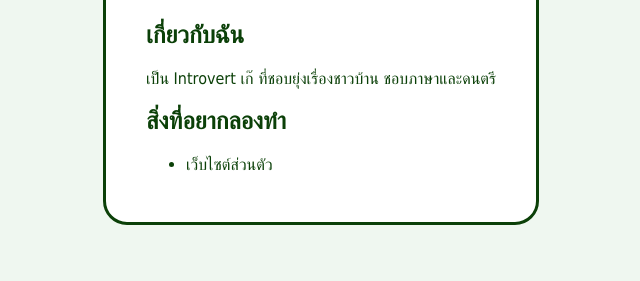
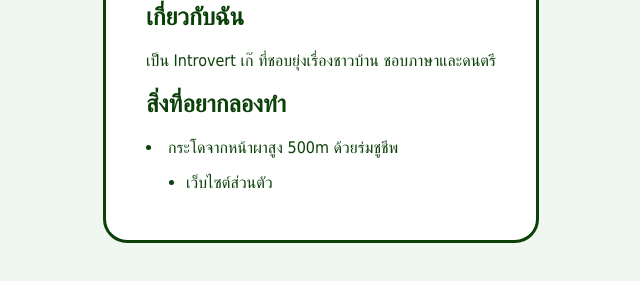
Before and after one commit to EggAlone/my-profile, a plain HTML site: page index.html in a window 1280 px wide. Shown: the part 335-616 px from the top of the page, without its empty margins (319-959 px from the left). Drawn offline with Linux system fonts and the light colour scheme.

Commit message:
Add things I want to build

```diff
--- a/index.html
+++ b/index.html
@@ -15,6 +15,7 @@
     <p>เป็น Introvert เก๊ ที่ชอบยุ่งเรื่องชาวบ้าน ชอบภาษาและดนตรี</p>
 
     <h2>สิ่งที่อยากลองทำ</h2>
+    <li>กระโดจากหน้าผาสูง 500m ด้วยร่มชูชีพ</li>
     <ul>
       <li>เว็บไซต์ส่วนตัว</li>
     </ul>
```
